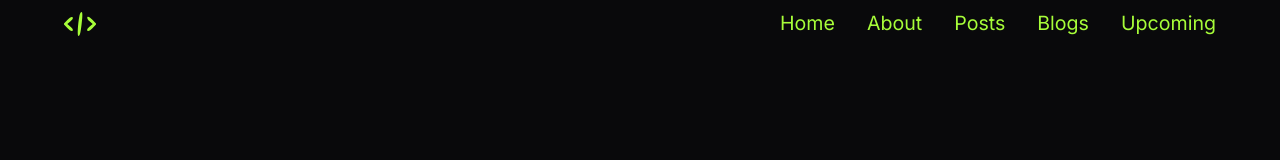
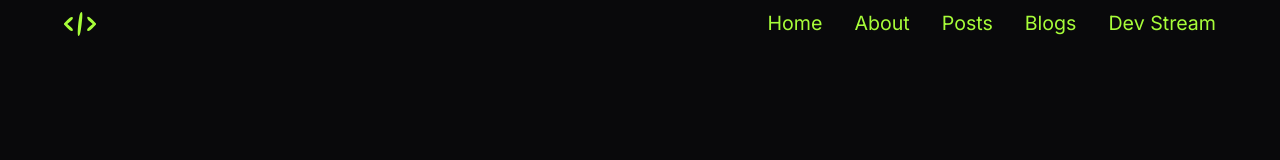
Before and after one commit to Sagarsharma11/portfolio, a Next.js app: page / in a window 1280 px wide. Shown: the top 160 px of the page. Built offline with nearby package versions, Linux system fonts and the light colour scheme; no server answers.

Commit message:
connect to the dev stream

```diff
--- a/src/app/components/Navbar/Hamburger.tsx
+++ b/src/app/components/Navbar/Hamburger.tsx
@@ -27,9 +27,9 @@ const Hamburger = () => {
               <Link href={"/"}>
               <li>blog</li>
               </Link>
-              <Link href={"/"}>
-              <li>upcoming</li>
-              </Link>
+              <a  href="https://devloper-stream.vercel.app/" target="_blank">
+              <li>Dev Stream</li>
+              </a>
             </ul>
           </div>
         </div>
--- a/src/app/components/Navbar/Navbar.tsx
+++ b/src/app/components/Navbar/Navbar.tsx
@@ -55,7 +55,7 @@ const Navbar = () => {
                 <Link href={"/"}>Blogs</Link>
               </li>
               <li>
-                <Link href={"/"}>Upcoming</Link>
+                <a  href="https://devloper-stream.vercel.app/" target="_blank">Dev Stream</a>
               </li>
             </ul>
           </div>
--- a/src/app/page.module.css
+++ b/src/app/page.module.css
@@ -4,7 +4,7 @@
     gap: 4rem;
 }
 
-@media only screen and (min-width: 769px) and (max-width: 1200px) {
+/* @media only screen and (min-width: 769px) and (max-width: 1200px) {
     .mainContainer {
         display: flex;
         flex-direction: column;
@@ -26,4 +26,4 @@
         flex-direction: column;
         gap: 1rem;
     }
-}
+} */
--- a/src/utils/components/PrimaryLayout.tsx
+++ b/src/utils/components/PrimaryLayout.tsx
@@ -3,7 +3,7 @@ import styles from "./PrimaryLayout.module.css"
 
 const PrimaryLayout = ({children}:any) => {
   return (
-    <div className={styles["main--container"]}>{children}</div>
+    <div className={`${styles["main--container"]}`}>{children}</div>
   )
 }
 
```
